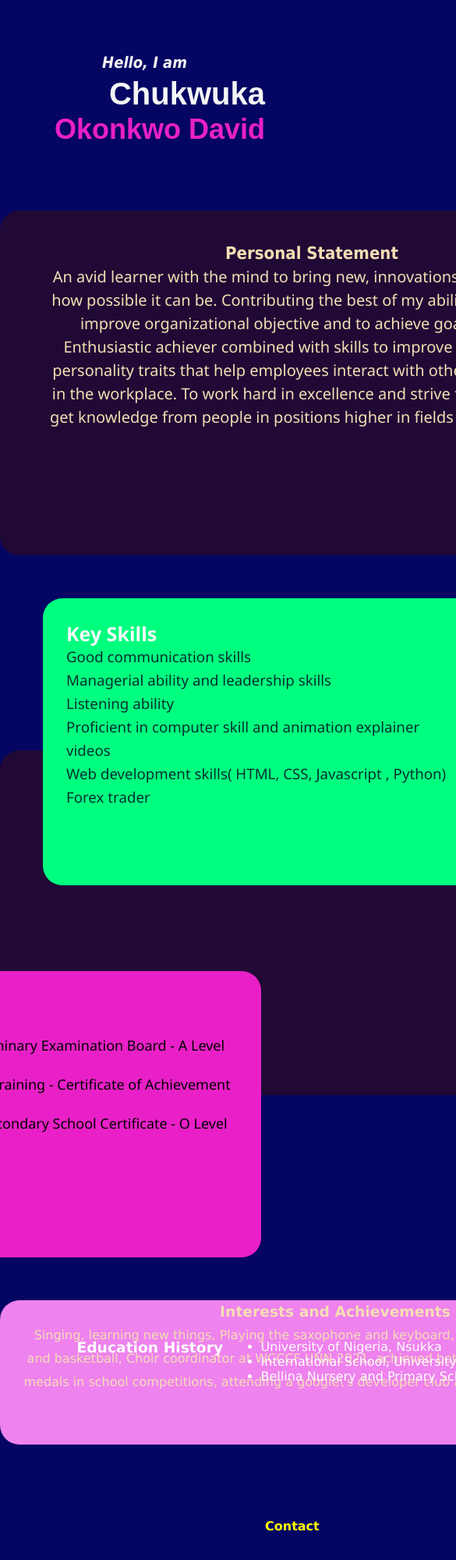
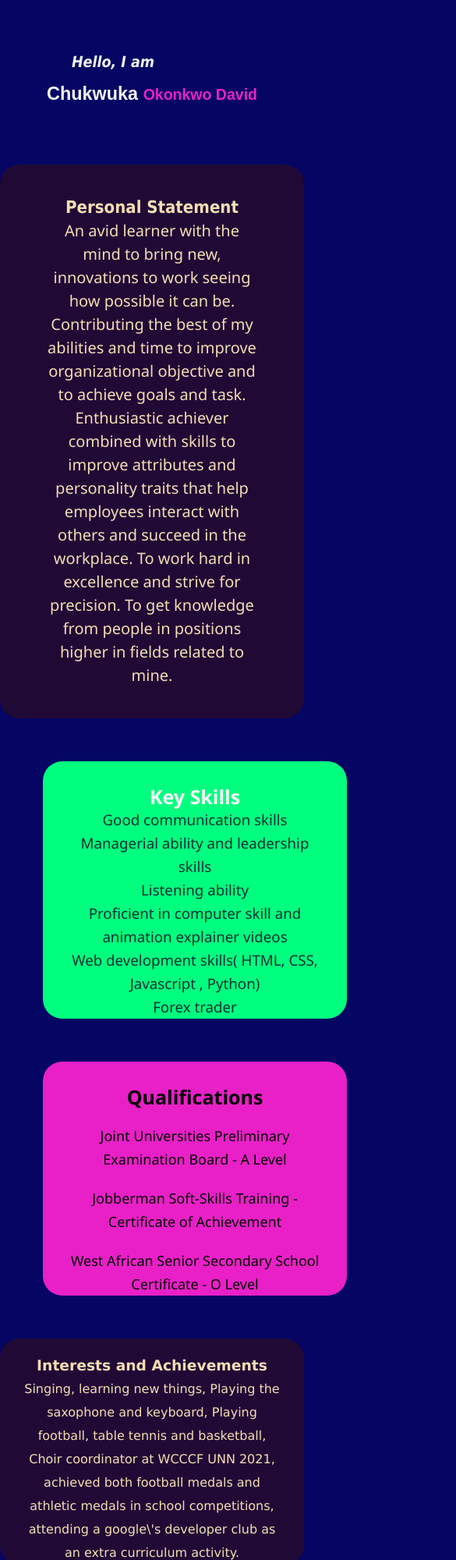
Before and after one commit to chukaluka/chukaluka.github.io, a plain HTML site: page index.html in a window 390 px wide. Shown: the top 2000 px of the page at 78% size, 585 px wide, since content can reach past the window. Drawn offline with Linux system fonts and the light colour scheme.

Commit message:
Update style.css

```diff
--- a/style.css
+++ b/style.css
@@ -1,6 +1,7 @@
 * {
     margin: 0;
     padding: 0;
+    box-sizing: border-box;
 }
 
 body {
@@ -17,7 +18,7 @@ body {
 
 .header-section h4 {
     color: whitesmoke;
-    font-size: 20px;
+    font-size: 5vmin;
     padding-right: 100px;
     font-family: Tahoma;
     font-style: italic;
@@ -25,12 +26,12 @@ body {
 
 .firstSpan {
     color: whitesmoke;
-    font-size: 40px;
+    font-size: 6vmin;
 }
 
 .secondSpan {
     color: rgb(233, 32, 199);
-    font-size: 36px;
+    font-size: 5vmin;
 }
 
 .main-div {
@@ -62,18 +63,22 @@ body {
     padding: 0 40px 40px;
 }
 
+.divs {
+    display: flex;
+    flex-direction: row;
+}
+
 .second-div {
     display: block;
     background-color: springgreen;
     width: 500px;
-    height: 40vh;
+    height: 50vh;
     margin: 55px;
     text-align: left;
     color: white;
     font-family: 'Segoe UI', Tahoma, Geneva, Verdana, sans-serif;
     padding: 30px 30px 0 30px;
     line-height: 30px;
-    float: left;
     border-radius: 25px;
     -webkit-border-radius: 25px;
     -moz-border-radius: 25px;
@@ -95,8 +100,7 @@ body {
     display: block;
     background-color: rgb(233, 32, 199);
     width: 500px;
-    float: right;
-    height: 40vh;
+    height: 50vh;
     text-align: left;
     font-size: 10px;
     font-family: 'Segoe UI', Tahoma, Geneva, Verdana, sans-serif;
@@ -126,10 +130,9 @@ body {
     color: wheat;
     width: 800px;
     margin: 0 auto;
-    height: 50vh;
+    height: 30vh;
     line-height: 30px;
     text-align: center;
-    margin-top: 250px;
     padding: 20px 30px 0;
     border-radius: 25px;
     -webkit-border-radius: 25px;
@@ -139,13 +142,12 @@ body {
 }
 
 .first-aside {
-    margin: 0 auto;
+    margin: 50px auto;
     width: 1000px;
-    height: 10vh;
+    height: 15vh;
     background-color: violet;
-    color: rgb(255, 255, 255);
-    margin-top: 50px;
-    padding: 50px;
+    color: rgb(22, 19, 19);
+    padding: 25px;
     display: flex;
     flex-wrap: wrap;
     flex-direction: row;
@@ -162,23 +164,20 @@ body {
     width: 600px;
     height: 30vh;
     color: yellow;
+    display: flex;
+    flex-direction: row;
+    justify-content: space-between;
     font-family: Verdana, Geneva, Tahoma, sans-serif;
     font-size: 12px;
-    text-align: right;
+    text-align: center;
     margin: 50px 300px;
     padding: 40px;
     line-height: 30px;
-    border-radius: 25px;
-    -webkit-border-radius: 25px;
-    -moz-border-radius: 25px;
-    -ms-border-radius: 25px;
-    -o-border-radius: 25px;
 }
 
 .footer-div h2 {
     font-family: Verdana, Geneva, Tahoma, sans-serif;
     font-size: 16px;
-    float: left;
 }
 
 #myBtn {
@@ -205,6 +204,12 @@ body {
     background-color: #555;
 }
 
+.imgs {
+    display: flex;
+    flex-direction: row;
+    justify-content: center;
+}
+
 .img-h2 {
     color: yellowgreen;
     text-align: center;
@@ -214,10 +219,54 @@ body {
 
 .pic-div {
     width: 150px;
+    margin: 20px;
     border-radius: 7px;
     -webkit-border-radius: 7px;
     -moz-border-radius: 7px;
     -ms-border-radius: 7px;
     -o-border-radius: 7px;
-    margin: 20px 40px;
 }
+
+@media only screen and (max-width:850px) {
+    body {
+        overflow-x: none;
+    }
+    .header-section {
+        text-align: center;
+        margin-bottom: 10px;
+    }
+    .main-div {
+        width: 100%;
+        margin: 0 auto;
+        height: 100%;
+    }
+    .second-div {
+        width: 100%;
+        text-align: center;
+        height: 100%;
+    }
+    .third-div {
+        width: 100%;
+        height: 100%;
+        text-align: center;
+    }
+    .fourth-div {
+        width: 100%;
+        margin: 0 auto;
+        height: 100%;
+    }
+    .first-aside {
+        margin: 50px auto;
+        width: 100%;
+        height: 100%;
+    }
+    .footer-div {
+        margin: 0 auto;
+    }
+    .imgs {
+        display: flex;
+        flex-direction: column;
+        align-items: center;
+        justify-content: center;
+    }
+}
```
